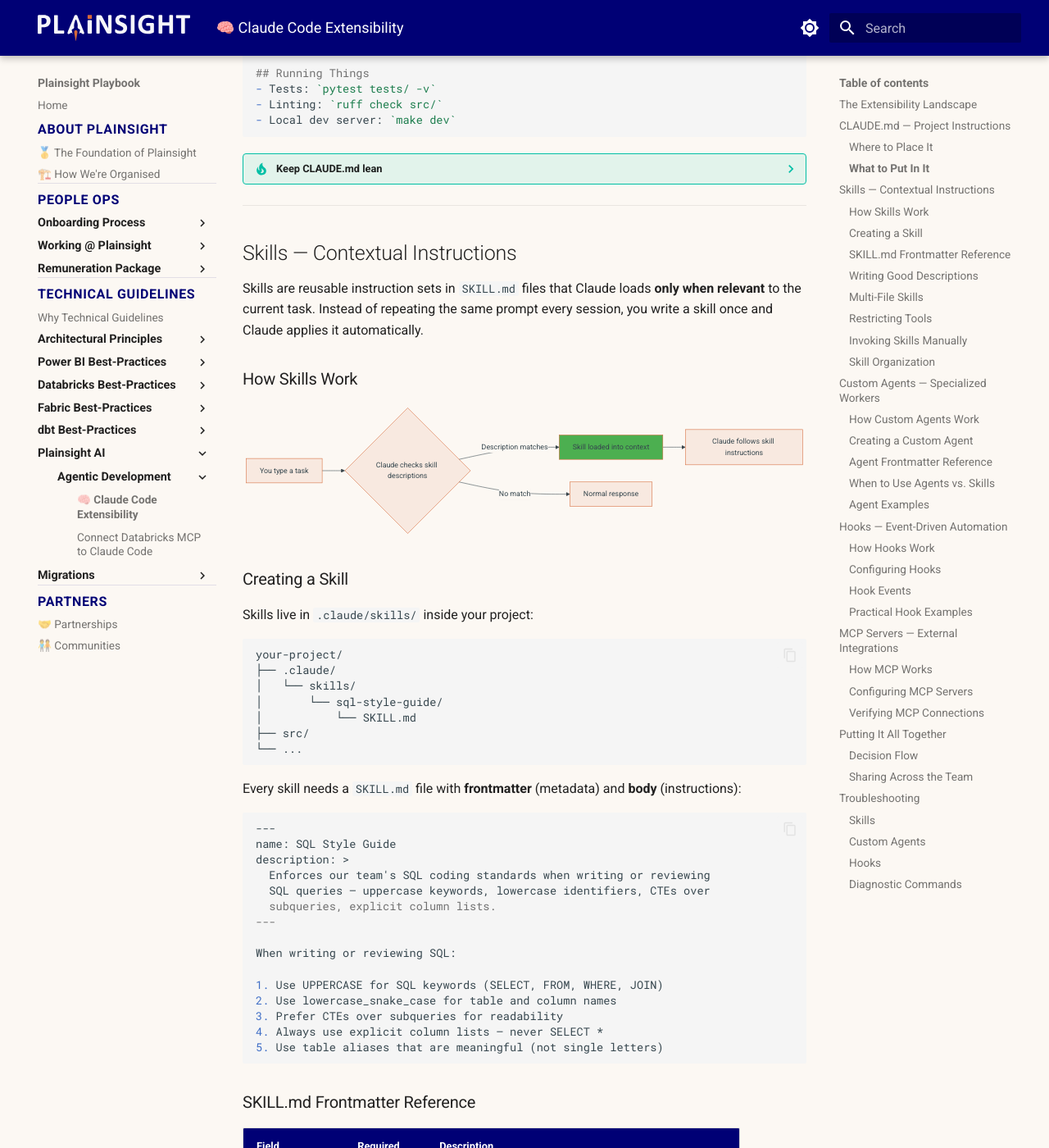
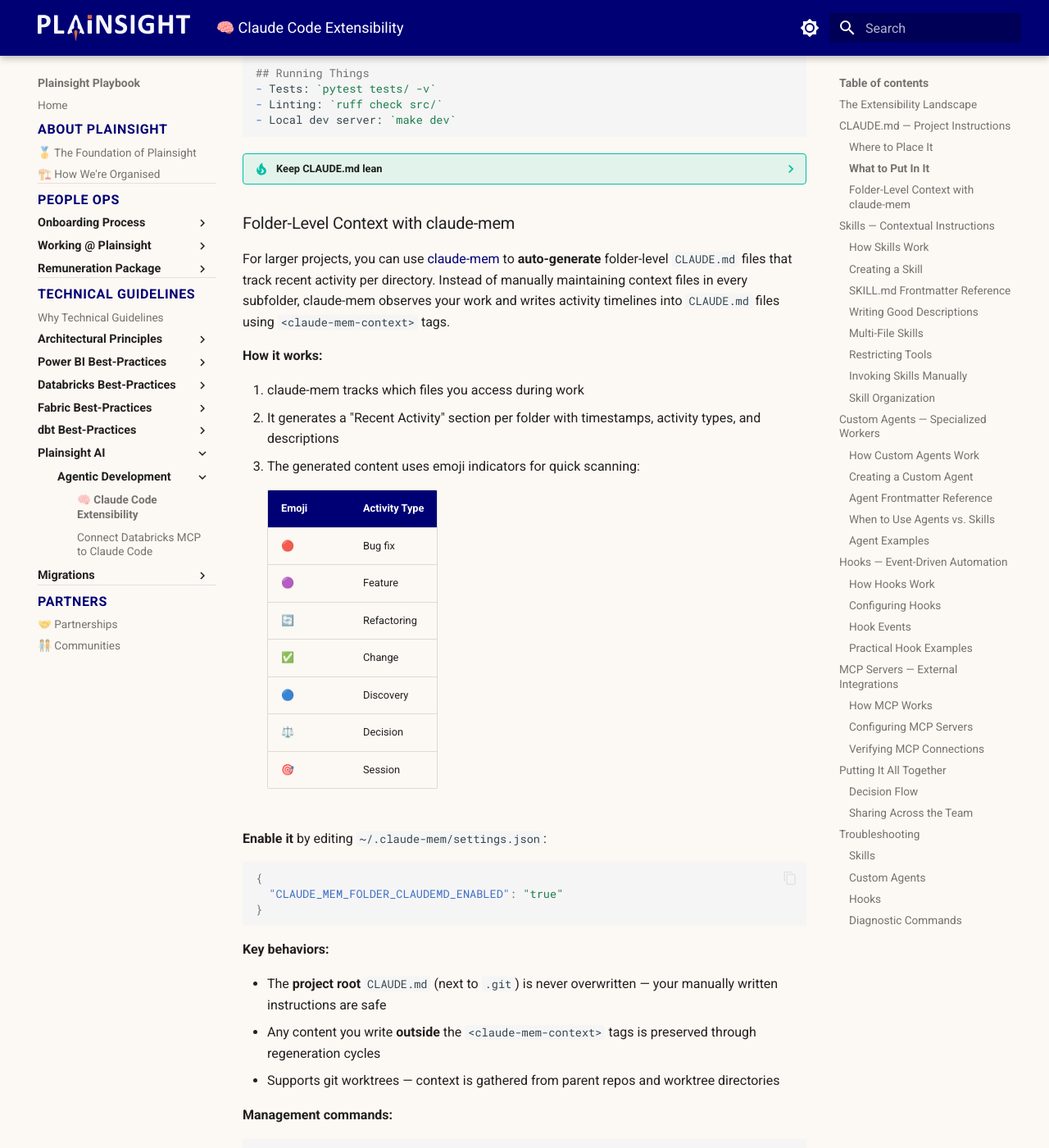
Before and after one commit to PlainsightPro/Vision-Playbook, an MkDocs documentation site: the page built from docs/technical-guidelines/plainsight-ai/agentic-development/skills.md, in a window 1280 px wide and 1400 px high, scrolled down 1956 px. Shown: the whole window at 82% size. Built offline with MkDocs 1.6.1 and Material for MkDocs 9.7.7, drawn with Linux system fonts in a browser that asks for light colours; some of the changed text lies outside the part shown.

Commit message:
comment Merlijn

````diff
--- a/docs/technical-guidelines/plainsight-ai/agentic-development/skills.md
+++ b/docs/technical-guidelines/plainsight-ai/agentic-development/skills.md
@@ -75,6 +75,61 @@
 
 ??? tip "Keep CLAUDE.md lean"
     `CLAUDE.md` is loaded every session. If it grows too large, Claude spends tokens processing instructions that may not be relevant. Move task-specific guidance into **skills** and keep `CLAUDE.md` focused on universal rules.
+
+### Folder-Level Context with claude-mem
+
+For larger projects, you can use [claude-mem](https://docs.claude-mem.ai) to **auto-generate** folder-level `CLAUDE.md` files that track recent activity per directory. Instead of manually maintaining context files in every subfolder, claude-mem observes your work and writes activity timelines into `CLAUDE.md` files using `<claude-mem-context>` tags.
+
+**How it works:**
+
+1. claude-mem tracks which files you access during work
+2. It generates a "Recent Activity" section per folder with timestamps, activity types, and descriptions
+3. The generated content uses emoji indicators for quick scanning:
+
+    | Emoji | Activity Type |
+    |-------|---------------|
+    | 🔴 | Bug fix |
+    | 🟣 | Feature |
+    | 🔄 | Refactoring |
+    | ✅ | Change |
+    | 🔵 | Discovery |
+    | ⚖️ | Decision |
+    | 🎯 | Session |
+
+**Enable it** by editing `~/.claude-mem/settings.json`:
+
+```json
+{
+  "CLAUDE_MEM_FOLDER_CLAUDEMD_ENABLED": "true"
+}
+```
+
+**Key behaviors:**
+
+- The **project root** `CLAUDE.md` (next to `.git`) is never overwritten — your manually written instructions are safe
+- Any content you write **outside** the `<claude-mem-context>` tags is preserved through regeneration cycles
+- Supports git worktrees — context is gathered from parent repos and worktree directories
+
+**Management commands:**
+
+```bash
+# Preview what would be generated
+bun scripts/regenerate-claude-md.ts --dry-run
+
+# Remove all generated content
+bun scripts/regenerate-claude-md.ts --clean
+
+# Regenerate for a specific project
+bun scripts/regenerate-claude-md.ts --project=my-project
+```
+
+??? tip "To commit or not to commit?"
+    Decide as a team whether to commit the generated `CLAUDE.md` files. Committing them gives visibility to all contributors and reviewers. Gitignoring them keeps the repo clean and allows per-machine context. A common pattern is to commit only the root `CLAUDE.md` and ignore the rest:
+
+    ```gitignore
+    **/CLAUDE.md
+    !CLAUDE.md
+    ```
 
 ---
 
````
